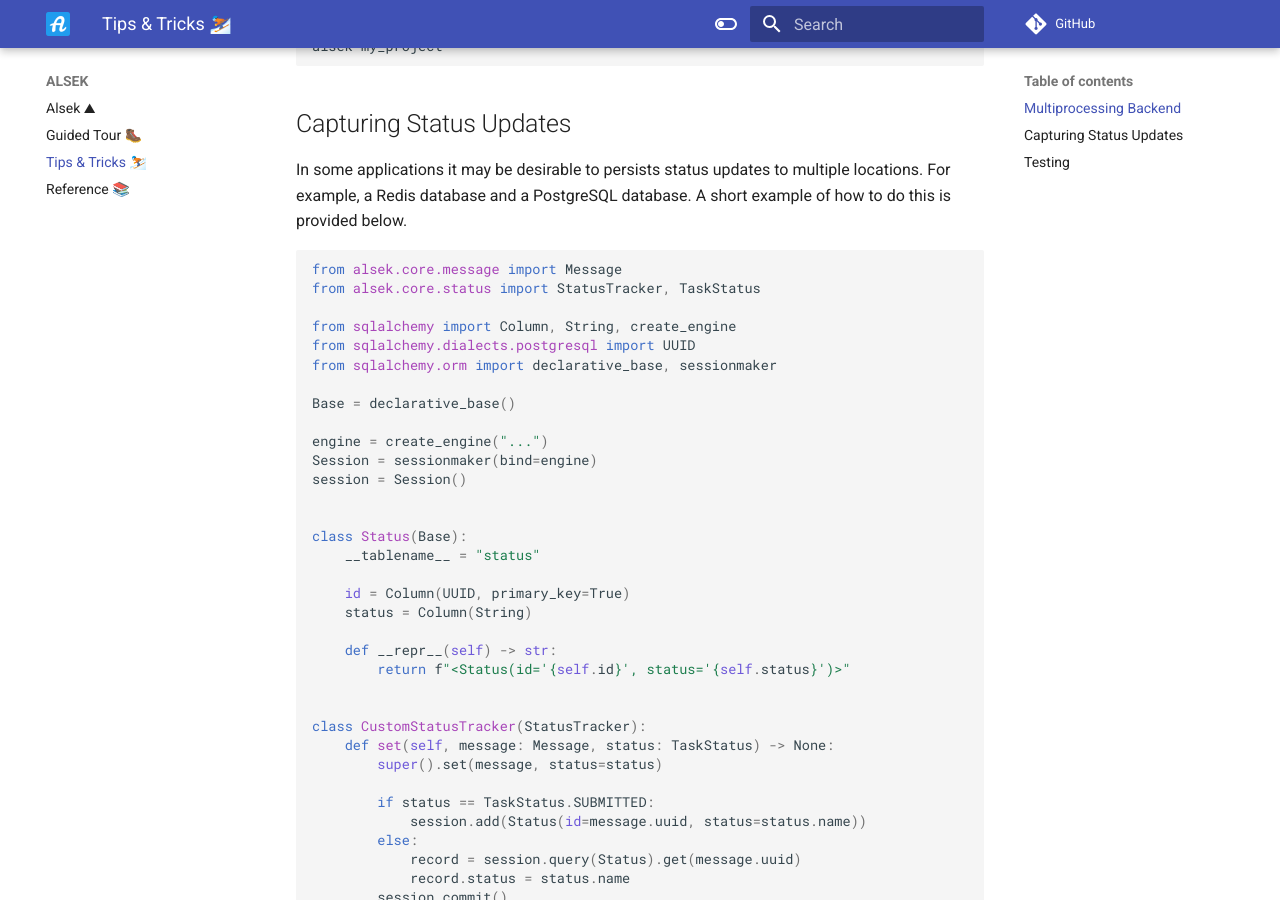
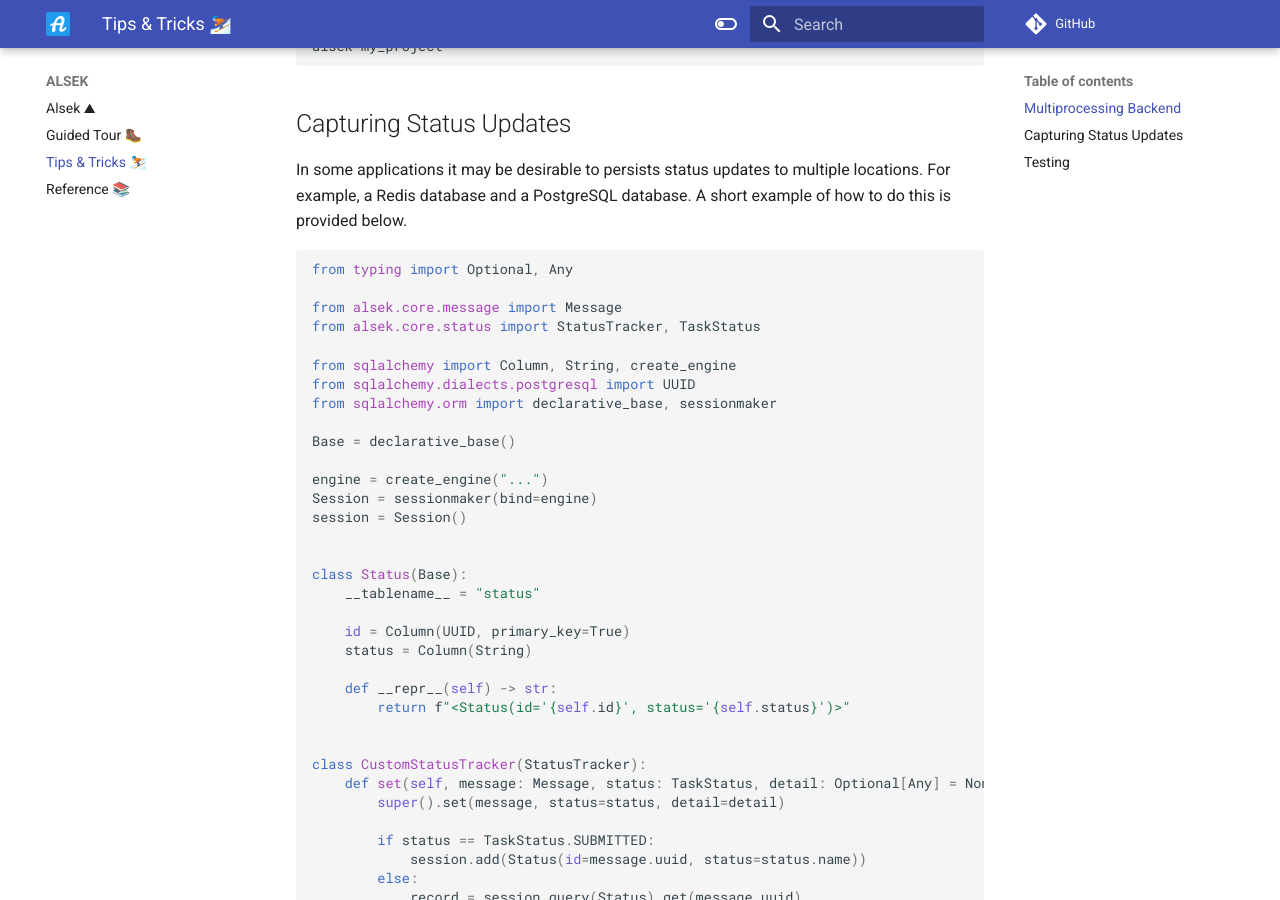
Before and after one commit to TariqAHassan/alsek, an MkDocs documentation site: the page built from docs/tips_and_tricks.md, in a window 1280 px wide and 900 px high, scrolled down 361 px. Built offline with MkDocs 1.6.1 and Material for MkDocs 9.7.7, drawn with Linux system fonts in a browser that asks for light colours; comment, search, counter and statistics services are not loaded.

Commit message:
Fix: add `detail` parameter

````diff
--- a/docs/tips_and_tricks.md
+++ b/docs/tips_and_tricks.md
@@ -21,6 +21,8 @@ to multiple locations. For example, a Redis database and a PostgreSQL database.
 A short example of how to do this is provided below.
 
 ```python
+from typing import Optional, Any
+
 from alsek.core.message import Message
 from alsek.core.status import StatusTracker, TaskStatus
 
@@ -46,8 +48,8 @@ class Status(Base):
 
 
 class CustomStatusTracker(StatusTracker):
-    def set(self, message: Message, status: TaskStatus) -> None:
-        super().set(message, status=status)
+    def set(self, message: Message, status: TaskStatus, detail: Optional[Any] = None) -> None:
+        super().set(message, status=status, detail=detail)
 
         if status == TaskStatus.SUBMITTED:
             session.add(Status(id=message.uuid, status=status.name))
````
